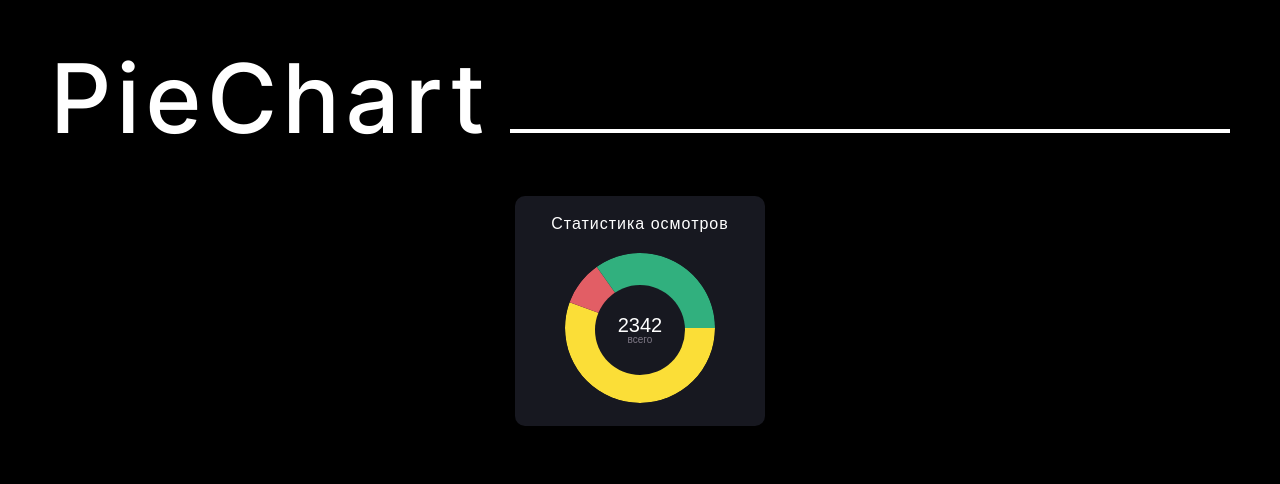
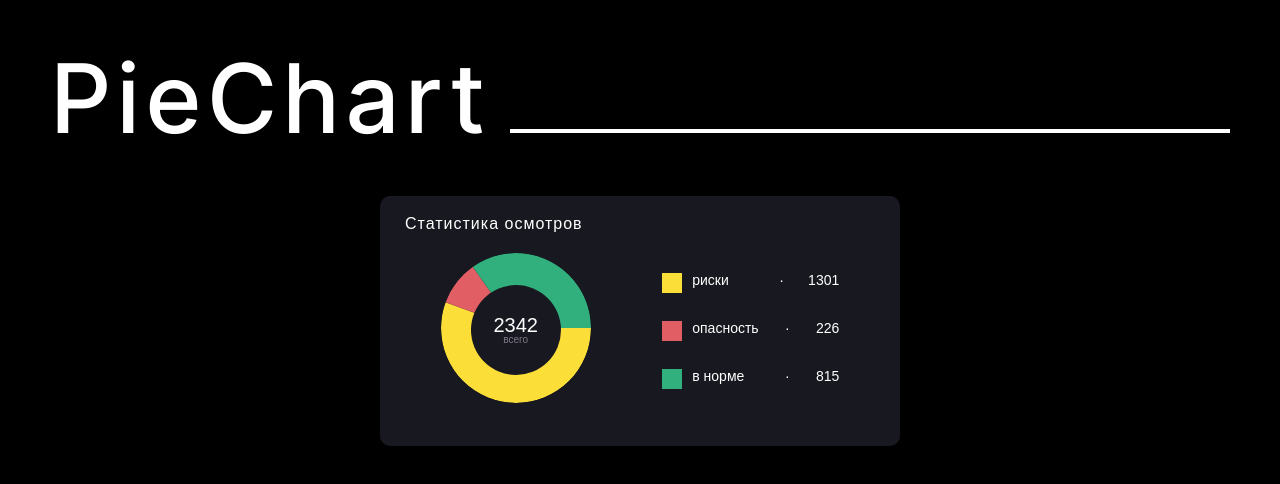
Before and after one commit to SalatSR/quasardiagrams, a React (Create React App) app: page / in a window 1280 px wide. Shown: the top 484 px of the page. Built offline with nearby package versions, Linux system fonts and the light colour scheme.

Commit message:
fix: файл README.md - добавлено ВАЖНОЕ, исправлена ошибка в компоненте HistListItem - отсутствует ключ компонента React

```diff
--- a/src/components/App/App.js
+++ b/src/components/App/App.js
@@ -11,6 +11,6 @@ function App() {
       </div>
     </div>
   );
-}
+};
 
 export default App;
--- a/src/components/HistList/HistList.js
+++ b/src/components/HistList/HistList.js
@@ -1,7 +1,7 @@
 import './HistList.css';
 import HistListItem from '../HistListItem/HistListItem';
 
-function HistList({data, state}) {
+function HistList({ data, state }) {
 
   return (
     <ul
@@ -10,9 +10,10 @@ function HistList({data, state}) {
       hist-list_${state}
       `}
     >
-      {data.map((sector) => {
+      {data.map((sector, index) => {
         return ((
           <HistListItem
+            key={index}
             name={sector.name}
             count={sector.count}
             color={sector.color}
--- a/src/components/Main/Main.js
+++ b/src/components/Main/Main.js
@@ -2,6 +2,24 @@ import './Main.css';
 import PropTypes from 'prop-types'
 import Header from '../Header/Header';
 import DiagrammaSection from '../DiagrammaSection/DiagrammaSection';
+
+/** Задаём дефолтные значения для исключения ошибок */
+Main.defaultProps = {
+  data: PropTypes.arrayOf(PropTypes.shape({
+    name: 'Данные не переданы',
+    count: 0,
+    color: '#fff',
+  })),
+};
+
+/** Задаём проверку типа у входящих данных */
+Main.propTypes = {
+  data: PropTypes.arrayOf(PropTypes.shape({
+    name: PropTypes.string.isRequired,
+    count: PropTypes.number.isRequired,
+    color: PropTypes.string.isRequired,
+  })),
+};
 
 function Main({ data, state }) {
 
@@ -16,13 +34,4 @@ function Main({ data, state }) {
   )
 }
 
-/** Задаём проверку типа у входящих данных */
-Main.propTypes = {
-  data: PropTypes.arrayOf(PropTypes.shape({
-    name: PropTypes.string.isRequired,
-    count: PropTypes.number.isRequired,
-    color: PropTypes.string.isRequired
-  })),
-};
-
 export default Main;
--- a/src/utils/initialData.js
+++ b/src/utils/initialData.js
@@ -1,3 +1,7 @@
+/** Массив данных для построения диаграммы
+ * добавьте или удалите дополнительные объекты с 3мя обязательными параметрами:
+ * name, count и color
+ */
 export let initialData = [
   {
     'name': 'риски',
@@ -16,4 +20,4 @@ export let initialData = [
   },
 ];
 
-export let sectionState = 0;
+export let sectionState = 1;
```
Also changed, not shown: 1 other file (tests, documents, lock files or other folders).
